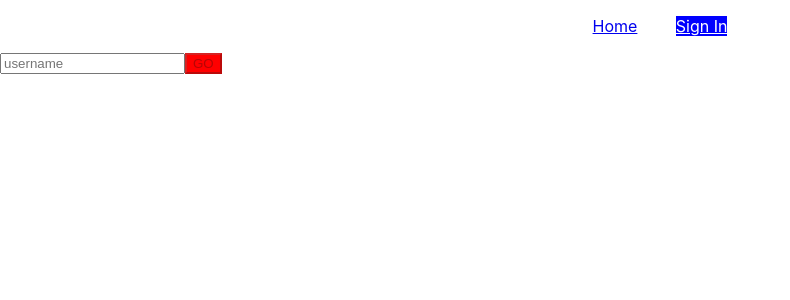
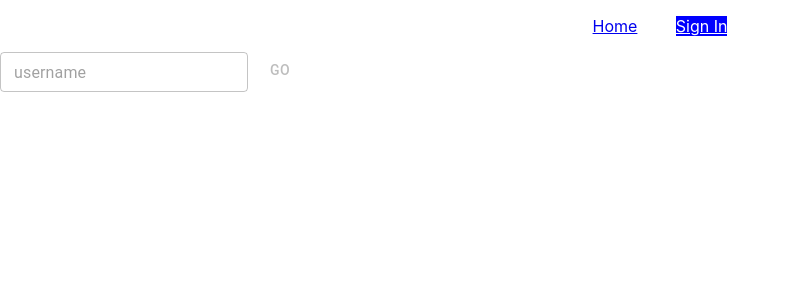
Before and after one commit to BeerSheva22-ArtemVolkov/react-application, a React (Create React App) app: page /signin in a window 1280 px wide. Shown: the top 300 px of the page, without its empty margins (0-790 px from the left). Built offline with nearby package versions, Linux system fonts and the light colour scheme.

Commit message:
start using mui

```diff
--- a/src/components/common/Input.tsx
+++ b/src/components/common/Input.tsx
@@ -3,6 +3,7 @@ import InputResult from "../../model/InputResult"
 import Alert from "./Alert"
 import { StatusType } from "../../model/StatusType"
 import "./Input.css"
+import { Button, TextField } from "@mui/material"
 
 type Props = {
     submitFn: (inputText: string) => InputResult
@@ -13,39 +14,43 @@ type Props = {
 
 const Input: React.FC<Props> = ({ submitFn, placeholder, buttonTitle, type }) => {
 
-    const inputElementRef = useRef<HTMLInputElement>(null) // получаю ссылку на элемент
+    // const inputElementRef = useRef<HTMLInputElement>(null) // получаю ссылку на элемент
+    const inputElementRef = useRef<any>(null)
     const [disabled, setDisabled] = useState<boolean>(true)
     const [message, setMessage] = useState<string>('');
     const status = useRef<StatusType>("success")
 
-    function onClickFn() {
+    function onClickFn(event: any) {
         const res = submitFn(inputElementRef.current!.value)
         status.current = res.status;
         if (res.status === "success"){
             inputElementRef.current!.value = ''
         }
         setMessage(res.message || '');
-        setTimeout(() => setMessage(''), 2000)
+        setTimeout(() => setMessage(''), 5000)
     }
 
-    function onChangeFn() {
-        setDisabled(!inputElementRef.current?.value)
+    function onChangeFn(event: any) {
+        // console.log(event.target.nodeValue);
+        inputElementRef.current = event.target as any
+        // setDisabled(!inputElementRef.current?.value)
+        setDisabled(!event.traget.value)
     }
 
     return (
         <>
             <div>
-                <input
+                <TextField
+                    size="small"
                     type={type || 'text'}
                     placeholder={placeholder}
                     ref={inputElementRef}
                     onChange={onChangeFn}
                 />
-                <button
-                    className="app-class"
+                <Button
                     onClick={onClickFn}
                     disabled={disabled}
-                >{buttonTitle || 'GO'}</button>
+                >{buttonTitle || 'GO'}</Button>
             </div>
             {message && <Alert status={status.current} message={message} />}
         </>
--- a/src/components/pages/Orders.tsx
+++ b/src/components/pages/Orders.tsx
@@ -1,3 +1,12 @@
-const Orders: React.FC = () => <p className="component-logo">Orders component</p>
+import { Typography } from "@mui/material"
+
+// component говорит чем является Typography
+// fontSize: {xs: '3em', sm: '2em'} - соответствующие размеры для разных brakepoint-ов (разного разрешения)
+// sx - как style
+const Orders: React.FC = () =>
+    <Typography
+        sx={{ textAlign: "center", fontSize: { xs: '3em', sm: '2em', lg: '5em' } }}
+        component={'div'}
+    >Orders component</Typography>
 
 export default Orders;
--- a/src/components/pages/SignIn.tsx
+++ b/src/components/pages/SignIn.tsx
@@ -5,8 +5,8 @@ import { authActions } from "../redux/slices/authSlice";
 const SignIn: React.FC = () => {
     const dispatch = useDispatch();
     return <Input submitFn={function (username: string): InputResult {
-        dispatch(authActions.set(username));
-        return { status: "success", message: '' }
+        setTimeout(() => dispatch(authActions.set(username)), 5000);
+        return { status: "success", message: username }
     }} placeholder="username" />
 }
 
```
